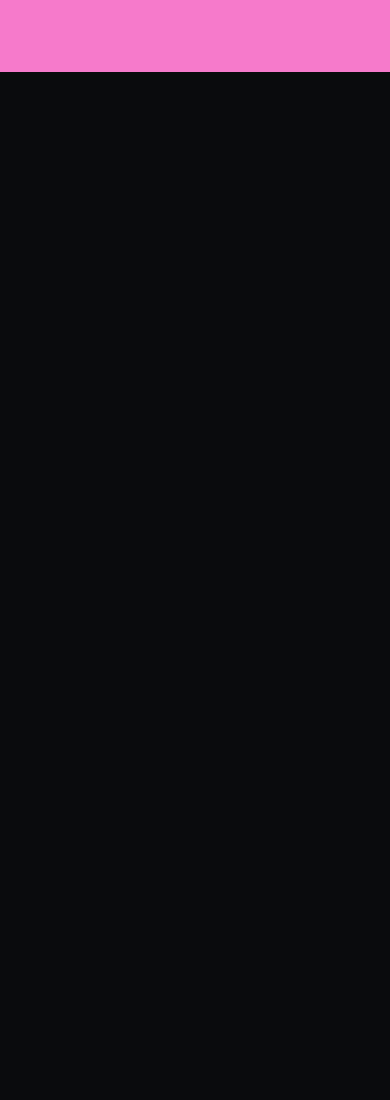
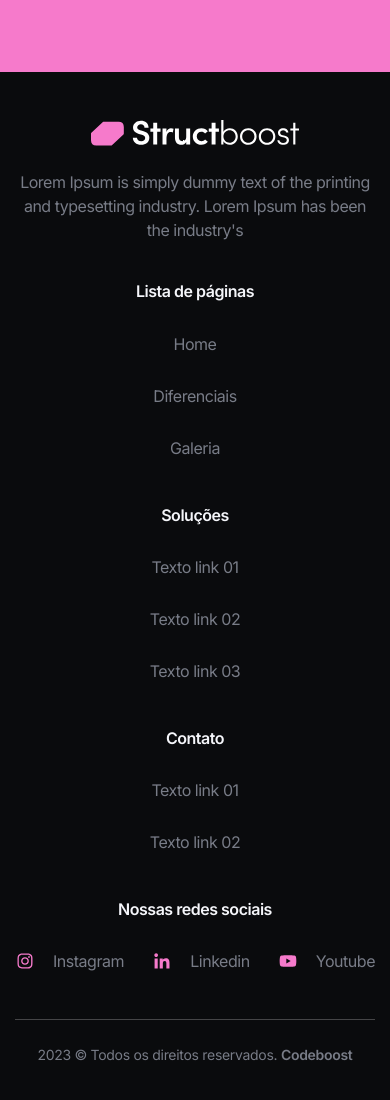
Before and after one commit to pedroGermano/structboost, a plain HTML site: page index.html in a window 390 px wide. Shown: the part 5145-6245 px from the top of the page. Before the commit the page ends 5217 px from the top, so only its background shows below. Drawn offline with Linux system fonts and the light colour scheme.

Commit message:
responsivo done

```diff
--- a/css/main.css
+++ b/css/main.css
@@ -195,7 +195,6 @@ header nav ul li a:hover {
 
 footer {
   padding: 4.8rem 0;
-  display: none;
 }
 
 footer .main-area {
@@ -289,6 +288,9 @@ footer .copy strong {
   .s-art-front .all .card-post:nth-child(2){
     grid-column: span 3;
   }
+  footer .main-area .right{
+    max-width: 66.2rem;
+  }
 }
 @media (max-width: 991px) {
   .s-hero::after{
@@ -326,6 +328,22 @@ footer .copy strong {
     grid-column: initial;
   }
 
+  footer .main-area {
+    flex-direction: column;
+    gap: 4rem;
+  }
+
+  footer .main-area .left{
+    max-width: 100%;
+    text-align: center;
+  }
+  footer .main-area .left img{
+    margin: 0 auto;
+  }
+  footer .main-area .right{
+    max-width: 100%;
+    width: 100%;
+  }
 }
 @media (max-width: 768px) {
   header nav {
@@ -442,4 +460,36 @@ footer .copy strong {
   .s-newsletter h2{
     font-size: 4rem;
   }
+
+  footer .main-area .right{
+    flex-direction: column;
+    align-items: center;
+    gap: 4.8rem;
+  }
+
+  footer .main-area .right .item-nav h6{
+    text-align: center;
+  }
+  footer .main-area .right .item-nav ul li a{
+    justify-content: center;
+  }
+  footer .main-area .right .item-nav:last-child{
+    width: 100%;
+  }
+  footer .main-area .right .item-nav:last-child ul {
+    display: flex;
+    width: 100%;
+    justify-content: space-between;
+  }
+  footer .main-area .right .item-nav:last-child ul li:not(:last-child){
+    margin-bottom: 0;
+  }
+  footer .main-area{
+    padding-bottom: 4.8rem;
+  }
+
+  footer .copy{
+    text-align: center;
+    font-size: 1.4rem;
+  }
 }
```
